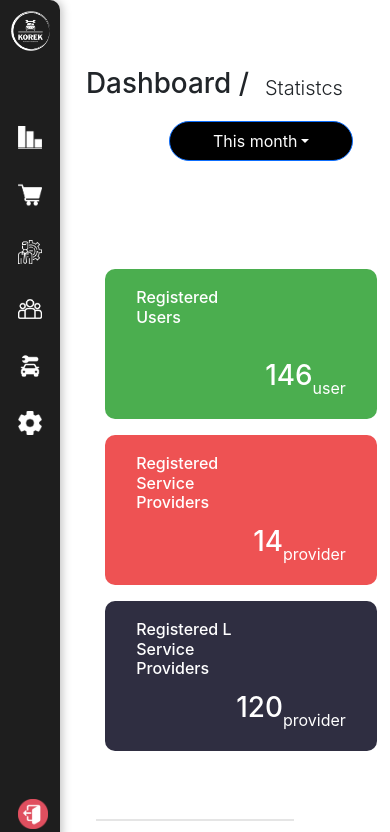
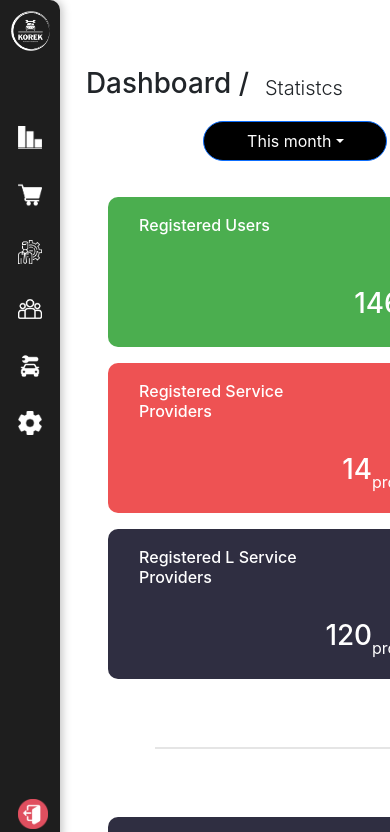
Before and after one commit to mrwan14/Korek, a React (Create React App) app: page / in a window 390 px wide. Shown: the top 832 px of the page. Built offline with nearby package versions, Linux system fonts and the light colour scheme.

Commit message:
phone medi query

```diff
--- a/src/Component/Dashboard/Dashboard.css
+++ b/src/Component/Dashboard/Dashboard.css
@@ -7,3 +7,11 @@
   margin: auto;
   margin-top: 81px;
 }
+@media (min-width: 0px) and (max-width: 576px) {
+.outlet{
+
+    justify-content: center;
+    display: flex;
+  }
+
+}
--- a/src/Component/Statistcs/Statistcs.css
+++ b/src/Component/Statistcs/Statistcs.css
@@ -36,14 +36,12 @@
     border-radius: 10px;
     padding: 19px 31px;
     width: 80%;
-    margin-left: 80px
-
+    margin: auto;
   }
   .dropdown {
     position: relative;
     top: -50px;
-    left: 70px;
+    left: 160px;
   }
 
-
 }
--- a/src/Component/Statistcs/Statistcs.jsx
+++ b/src/Component/Statistcs/Statistcs.jsx
@@ -47,7 +47,7 @@ export default function Statistcs() {
       </div>
 
       <div className="statistcs d-flex row">
-        <div className="col-md-4 col-sm-10 m-sm-auto p-2 ">
+        <div className="col-md-4 col-sm-10 m-sm-auto p-2  ">
           <div className="item item1 text-white d-flex">
             <h6>Registered Users</h6>
             <div className="d-flex justify-content-end align-items-end">
@@ -56,7 +56,7 @@ export default function Statistcs() {
             </div>
           </div>
         </div>
-        <div className="col-md-4 col-sm-10 m-sm-auto p-2 ">
+        <div className="col-md-4 col-sm-10 m-sm-auto  p-2 ">
           <div className="item item2 text-white d-flex">
             <h6>Registered Service Providers</h6>
             <div className="d-flex justify-content-end align-items-end">
```
